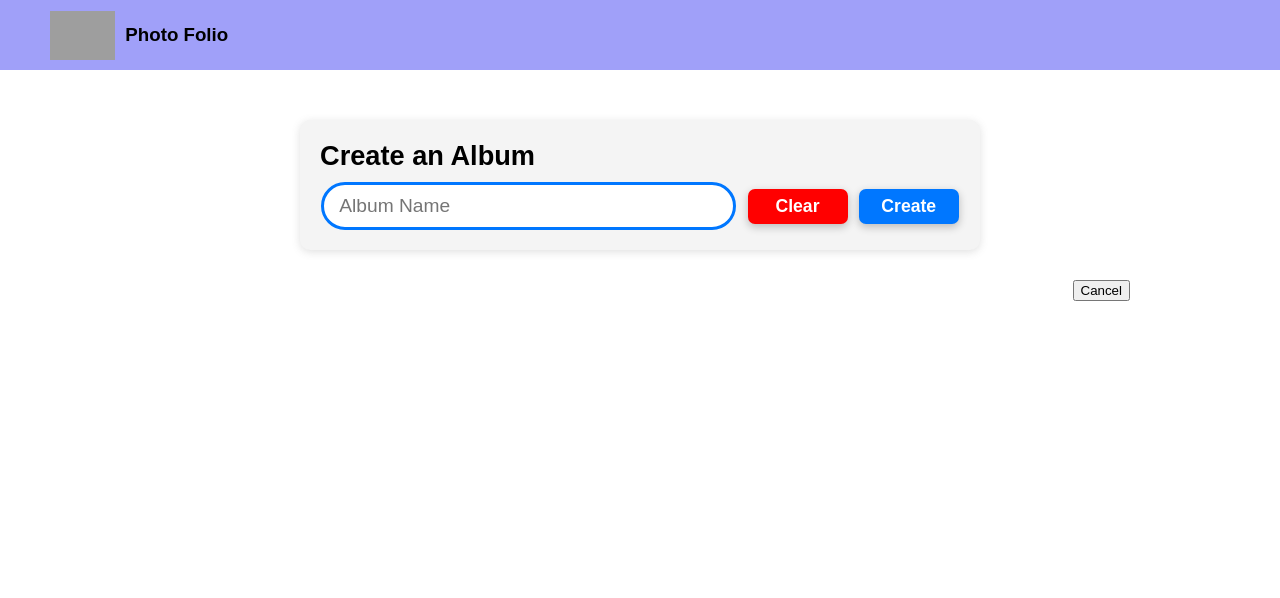
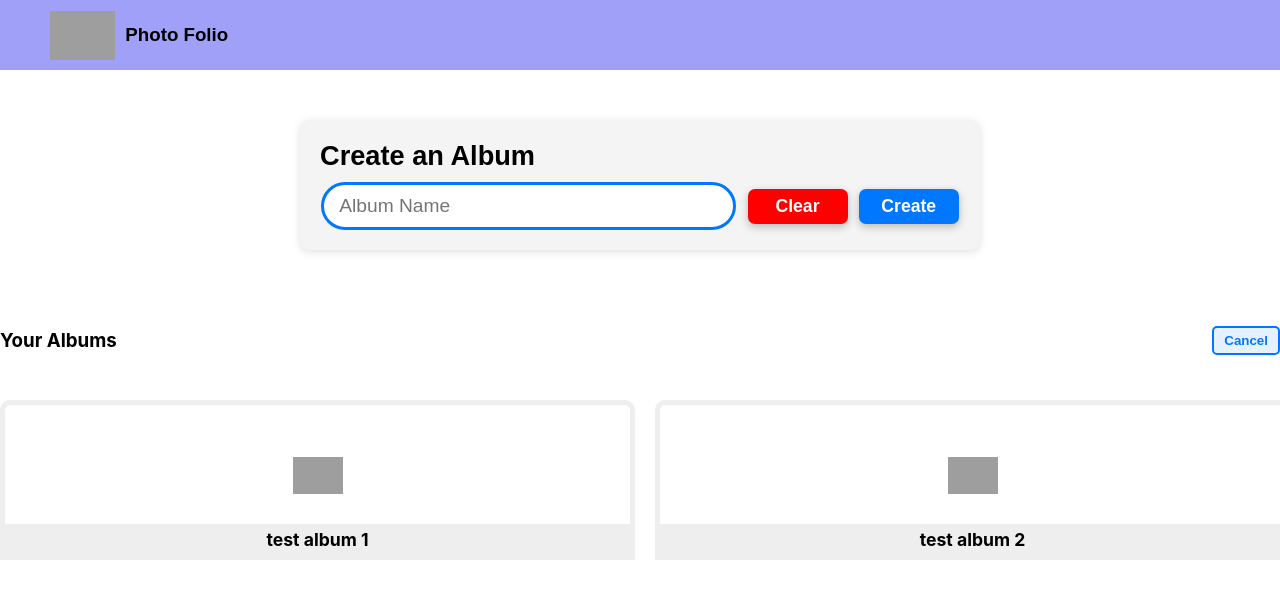
Before and after one commit to shivani1984/PHOTOFOLIO, a React (Create React App) app: page / in a window 1280 px wide. Both pictures are taken after a click on the button "Add album". Shown: the top 598 px of the page. Built offline with nearby package versions, Linux system fonts and the light colour scheme; grey boxes are pictures that could not be loaded.

Commit message:
Initial UI complete

```diff
--- a/src/App.jsx
+++ b/src/App.jsx
@@ -8,11 +8,12 @@ import ImageCard from "./components/Content/ImageCard";
 import Images from "./components/Images";
 import { ImagesContainer } from "./components/ImagesContainer";
 import ImagesTitle from "./components/Content/ImagesTitle";
+import ImageGalleryFolder from "./components/ImageGalleryFolder";
 
 function App() {
     const [albumName, setAlbumName] = useState("");
     const [showDialogBox, setShowDialogBox] = useState(false);
-    const [albumsArray, setAlbumsArray] = useState([]);
+    const [albumsArray, setAlbumsArray] = useState(["test album 1", "test album 2"]);
     const [showCheckImage, setShowCheckImage] = useState(false);
     const [showTItleBar, setShowTItleBar] = useState(true);
     const [showAddImageContainer, setShowAddImageContainer] = useState(false);
@@ -26,10 +27,16 @@ function App() {
     const [showImagesContainer, setShowImagesContainer] = useState(false);
     const [showCard, setShowCard] = useState(true);
     const [showImagesTitle, setShowImagesTitle] = useState(false);
-    const [albumImages, setAlbumImages] = useState({}); // Object to store images for each album
+    const [albumImages, setAlbumImages] = useState({});
+    const [showImageGallery, setShowImageGallery] = useState(false);
 
 
     // Effect to log updates to cardImageArray
+
+
+    const handleDialogBox =()=>{
+        setShowDialogBox(false);
+    }
 
 
     const handleAddImageContainer = () => {
@@ -94,6 +101,7 @@ function App() {
         setShowAddImageContainer(false);
         setShowCheckImage(false);
         setShowCard(true);
+        setShowImageGallery(true);
     };
 
     const handleOnCardClick = (albumName) => {
@@ -107,6 +115,7 @@ function App() {
         setShowCard(false);
         setShowTItleBar(false);
         setShowImagesContainer(false);
+        setShowImageGallery(false);
 
 
     };
@@ -124,6 +133,7 @@ function App() {
     const handleAddAlbum = () => {
         setShowDialogBox(true);
         setShowTItleBar(false);
+        setShowImageGallery(true);
     };
 
     const handleClose = () => {
@@ -135,9 +145,11 @@ function App() {
     };
 
     return (
-        <div>
+        <>
+
+
             <Header />
-            {showTItleBar && <Title onOpen={handleAddAlbum} />}
+            {showTItleBar && <Title handleAddAlbum={handleAddAlbum} />}
 
             {showDialogBox && (
                 <DialogBox
@@ -149,15 +161,22 @@ function App() {
                 />
             )}
 
+{showImageGallery && (<ImageGalleryFolder
+               handleDialogBox ={handleDialogBox}
+               showDialogBox={showDialogBox}
+               handleAddAlbum ={handleAddAlbum}
+
+/>)}
+
+
+
             {showCard && (
-                albumsArray.map((albumName, index) => (
                     <Card
-                        key={index}
-                        albumName={albumName}
+                        albumsArray={albumsArray}
                         handleOnCardClick={handleOnCardClick}
                     />
-                ))
-            )}
+                )
+            }
 
             {showCheckImage && (
                 <CheckImage
@@ -185,10 +204,11 @@ function App() {
             )}
 
 
-            {showImagesTitle && <ImagesTitle
+{showImagesTitle && <ImagesTitle
                                 currentAlbumName={currentAlbumName}
-                                handleBack ={handleBack}
-            />}
+                                handleBack={handleBack}
+/>}
+
 
 {showImagesContainer && (
                 <div>
@@ -204,7 +224,7 @@ function App() {
             )}
 
 
-        </div>
+        </>
     );
 }
 
--- a/src/components/Content/Card/index.css
+++ b/src/components/Content/Card/index.css
@@ -1,24 +1,41 @@
-        .card {
-            width: 12rem;
-            height: 12rem;
-            background-color: gainsboro;
-            border-radius: 5px;
-            padding: 5px;
-        }
+                /* index.css */
 
-        .card:hover {
-            background-color: cornflowerblue;
-        }
+                .cardContainer {
+                    display: grid;
+                    grid-template-columns: repeat(auto-fill, minmax(200px, 1fr));
+                    gap: 30px;
+                    grid-auto-flow: row;
+                    grid-auto-rows: 150px;
+                    grid-template: repeat(1, 150px) /repeat(auto-fit, minmax(150px, .5fr));
+                    margin-bottom: 100px;
+                }
 
-        .card-image {
-            background-color: white;
-            width: 12rem;
-            height: 9rem;
-            border-radius: 5px;
-        }
+                .card {
+                    display: flex;
+                    align-items: center;
+                    border: 5px solid #eee;
+                    border-top-left-radius: 10px;
+                    border-top-right-radius: 10px;
+                    cursor: pointer;
+                    flex-direction: column;
+                    height: 100%;
+                    justify-content: flex-end;
+                    margin-block: 30px;
+                    transition: border-color .3s;
+                    width: 100%;
+                }
 
-        .cardContainer {
-            padding-left: 150px;
-            padding-right: 150px;
-            padding-top: 10px;
-        }
+                .card img {
+                    margin-bottom: 30px;
+                    width: 50px;
+                }
+
+                .card span {
+                    background-color: #eee;
+                    font-size: 1.1rem;
+                    font-weight: 700;
+                    padding-block: 5px;
+                    text-align: center;
+                    transition: .3s;
+                    width: 100%;
+                }
--- a/src/components/Content/Card/index.jsx
+++ b/src/components/Content/Card/index.jsx
@@ -1,13 +1,19 @@
 import React from "react";
 import "./index.css";
 
-export default function Card({ albumName, handleOnCardClick }) {
+export default function Card({ albumsArray, handleOnCardClick }) {
     return (
-        <div onClick={() => handleOnCardClick(albumName)} className="cardContainer">
-            <div className="card">
-                <div className="card-image">Image icon</div>
-                <div className="card-name">{albumName}</div>
-            </div>
+        <>
+        <div className="cardContainer">
+            {albumsArray.map((albumName, index)=>(
+            <div className="card" onClick={() => handleOnCardClick(albumName)}>
+                <img
+                src="https://mellow-seahorse-fc9268.netlify.app/assets/photos.png"
+                alt="img"
+                />
+                <span>{albumName}</span>
+                </div>))}
         </div>
+        </>
     );
 }
--- /dev/null
+++ b/src/components/ImageGalleryFolder/index.css
@@ -0,0 +1,6 @@
+.imageGalleryFolder {
+    display: flex;
+    align-items: center;
+    justify-content: space-between;
+    margin-top: 30px;
+}
--- /dev/null
+++ b/src/components/ImageGalleryFolder/index.jsx
@@ -0,0 +1,18 @@
+import React from "react";
+import "./index.css";
+
+export default function ImageGalleryFolder({ handleDialogBox, showDialogBox, handleAddAlbum }) {
+    return (
+        <>
+            <div className="imageGalleryFolder">
+                <h3>Your Albums</h3>
+                <button
+                    className="outlineBtn"
+                    onClick={showDialogBox ? handleDialogBox : handleAddAlbum}
+                >
+                    {showDialogBox ? "Cancel" : "Add album"}
+                </button>
+            </div>
+        </>
+    );
+}
--- a/src/components/Title/index.jsx
+++ b/src/components/Title/index.jsx
@@ -1,12 +1,12 @@
 import React from "react";
 import "./index.css";
 
-export default function Title({ onOpen }) {
+export default function Title({ handleAddAlbum}) {
     return (
         <>
             <div className="addAlbum">
                 <h3>Yours albums</h3>
-                <button className="outlineBtn" onClick={onOpen}>Add album</button>
+                <button className="outlineBtn" onClick={handleAddAlbum}>  Add album</button>
 
             </div>
         </>
--- a/src/components/dialog-box/index.jsx
+++ b/src/components/dialog-box/index.jsx
@@ -29,9 +29,7 @@ const DialogBox = ({ albumName, handleInputChange, handleClose, handleClear, han
                 </div>
             </div>
             <div className="cancelButton">
-                <button className="button cancel-button" onClick={handleClose}>
-                    Cancel
-                </button>
+
             </div>
         </>
     );
```
